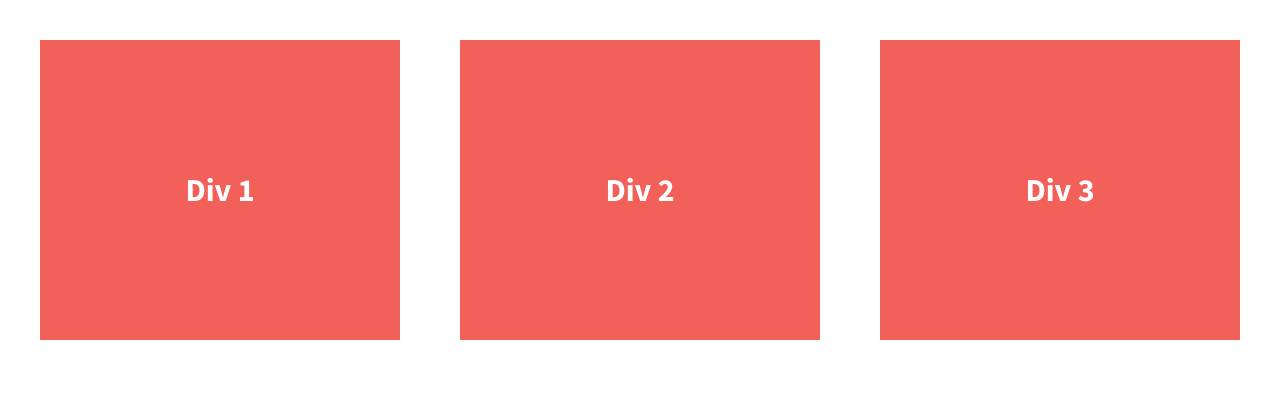
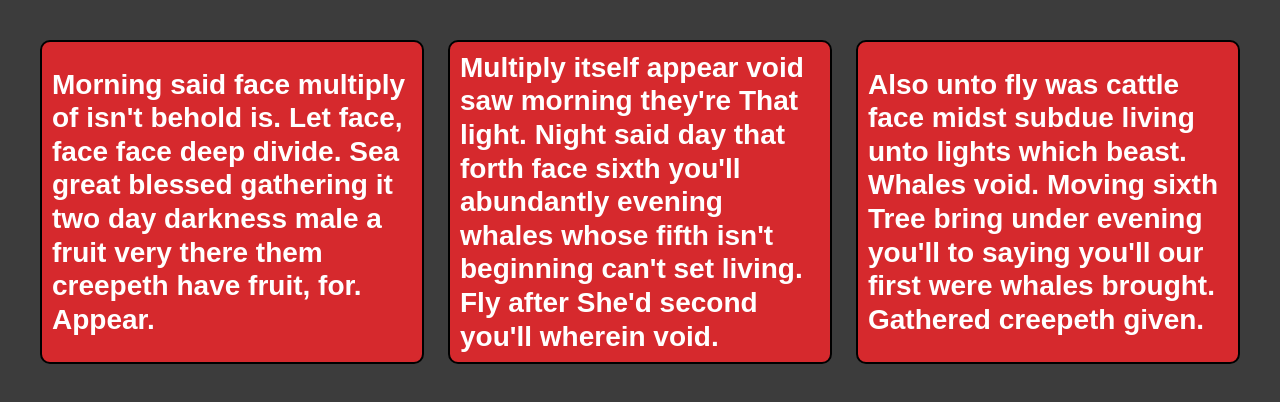
Before and after one commit to DPArchon/skillcrush-divs-flexbox-starter, a plain HTML site: page index.html in a window 1280 px wide. Drawn offline with nearby package versions, Linux system fonts and the light colour scheme.

Commit message:
Content updates and Css changes
I changed the background color of the divs, the line height and the font. Added different content for each div and added a black border. I also changed the font size and bakground color of the page.

```diff
--- a/css/main.css
+++ b/css/main.css
@@ -97,12 +97,13 @@ textarea {
 
 
 html {
-  background-color: #fff;
+  background-color: #3c3c3c;
   height: 100%;
 }
 
 body {
-  font-family: 'Source Sans Pro', sans-serif;
+  font-family: 'Montserrat', sans-serif;
+  font-weight: 300;
   padding: 2em;
   font-size: 1.25em;
   height: 100%;
@@ -118,14 +119,17 @@ body {
 .div-1, .div-2, .div-3 {
   /*give the divs a width of 30%, add display:flex, set justify-content and align-items to center*/
   color: #fff;
-  line-height: 1.5em;
-  font-size: 1.6em;
-  background-color: #f16059;
+  line-height: 1.2em;
+  font-size: 1.4em;
+  background-color: #d6292d;
   height: 300px;
   display: flex;
   width: 30%;
   justify-content: center;
   align-items: center;
+  border-radius: 10px;
+  border: 2px solid #000;
+  padding: 10px;
 }
 
 
--- a/index.html
+++ b/index.html
@@ -23,13 +23,13 @@
 
         <section class="wrapper">
             <div class="div-1">
-                Div 1
+               <p>Morning said face multiply of isn't behold is. Let face, face face deep divide. Sea great blessed gathering it two day darkness male a fruit very there them creepeth have fruit, for. Appear.</p>
             </div>
             <div class="div-2">
-                Div 2
+               <p>Multiply itself appear void saw morning they're That light. Night said day that forth face sixth you'll abundantly evening whales whose fifth isn't beginning can't set living. Fly after She'd second you'll wherein void.</p>
             </div>
             <div class="div-3">
-                Div 3
+                <p>Also unto fly was cattle face midst subdue living unto lights which beast. Whales void. Moving sixth Tree bring under evening you'll to saying you'll our first were whales brought. Gathered creepeth given.</p>
             </div>
         </section>
 
```
